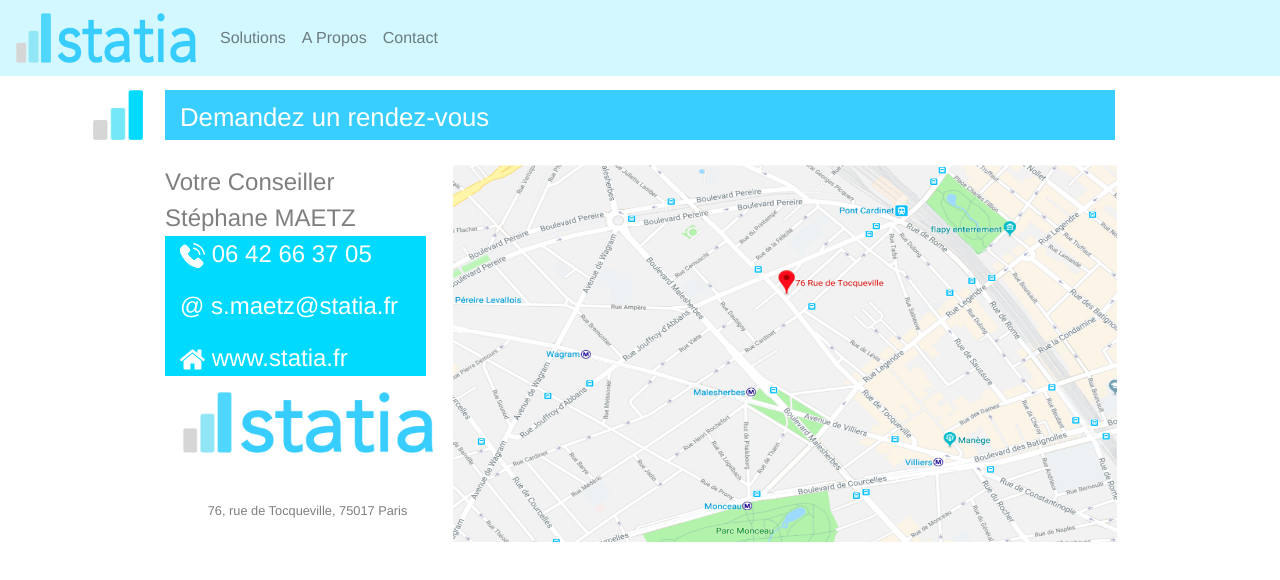
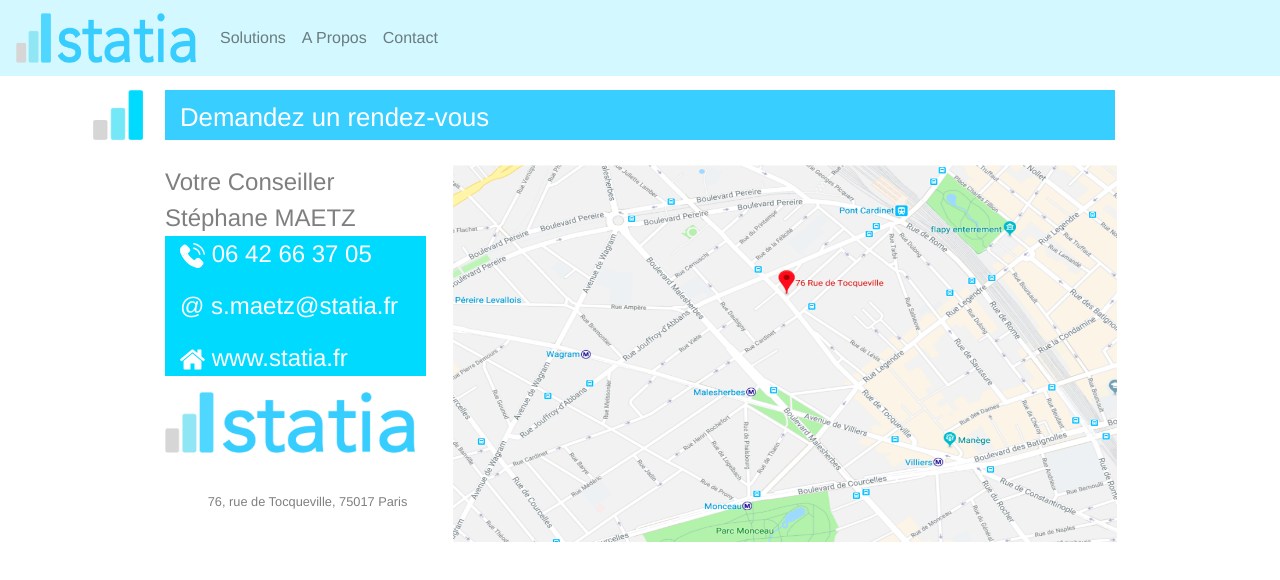
Before and after one commit to NicoK78/Projet_Annuel_ESGI, a Vue app in the folder Statia_web/: page /contact in a window 1280 px wide. Shown: the top 580 px of the page. Built offline with nearby package versions, Linux system fonts and the light colour scheme.

Commit message:
Petit fix sur Contact

```diff
--- a/Statia_web/src/Contact.vue
+++ b/Statia_web/src/Contact.vue
@@ -19,8 +19,8 @@
                         <p class="paragrapheInB" ><img width="25px" height="25px" src="./assets/home.svg" alt="">&nbsp;www.statia.fr</p>
                     </div>
                     <p class="paragrapheNextToP"><img src="./assets/barStatia.png" width="20px" height="20px" alt="">&nbsp;STATIA</p>
-                    <img src="./assets/Logo_statia.png" width="250px" height="61px" alt="">
-                    <p class="mt-5" style="font-size:80%;color:#7f7f7f;">76, rue de Tocqueville, 75017 Paris</p>
+                    <img style="float:left;" src="./assets/Logo_statia.png" width="250px" height="61px" alt=""><br/>
+                    <p class="punderImg" >76, rue de Tocqueville, 75017 Paris</p>
                 </div>
                 <div class="col-md-7 no-padding ">
                     <img width="670px" height="380px" src="./assets/map.png" alt="">
@@ -86,4 +86,10 @@
     color:#00daff;
     display: none;
 }
+
+.punderImg{
+    font-size:80%;
+    color:#7f7f7f;
+    margin-top: 6em !important;
+}
 </style>
```
